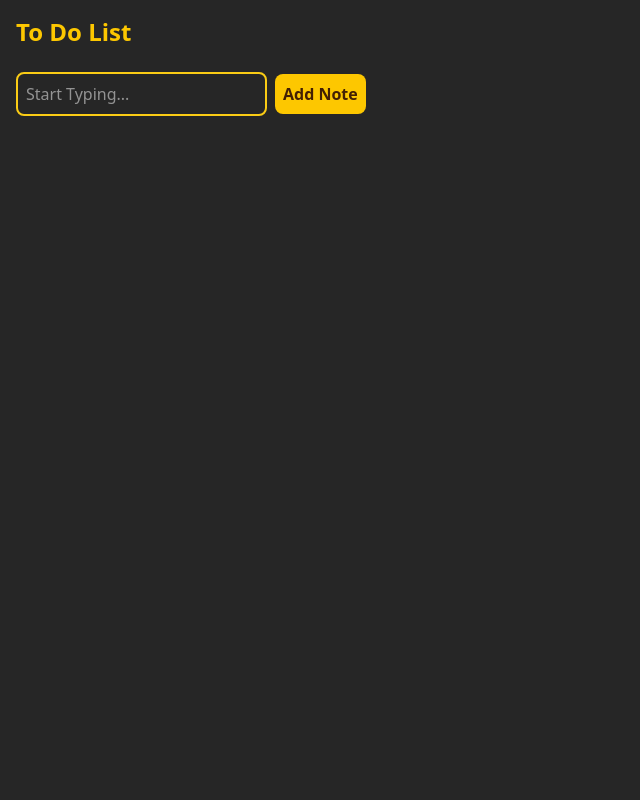
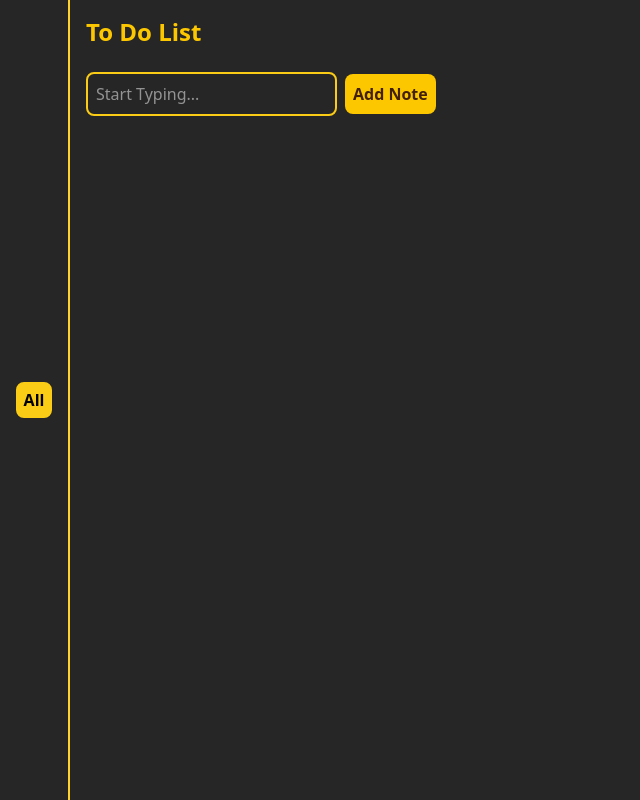
Before and after one commit to hayden-html/todo-react, a React (Vite) app: page / in a window 1280 px wide. Shown: the whole page, without its empty margins (0-640 px from the left). Built offline with nearby package versions, Linux system fonts and the light colour scheme.

Commit message:
added workspace sidebar UI

```diff
--- a/src/App.tsx
+++ b/src/App.tsx
@@ -4,6 +4,7 @@ import AddNoteForm from "./components/AddNoteForm";
 import NoteItem from "./components/Note.tsx";
 import type { Note } from "./types.ts";
 import "./styles/notes.scss";
+import Sidebar from "./components/layout/sidebar.tsx";
 
 function App() {
   // Set notes from localStorage data on render
@@ -23,7 +24,10 @@ function App() {
 
   return (
     <>
-      <div className="bg-neutral-800 min-h-screen p-4">
+      <div className="flex bg-neutral-800 min-h-screen">
+        <Sidebar></Sidebar>
+
+        <div className=" grow p-4">
           <header className="text-2xl font-bold mb-6 text-yellow-400">
             To Do List
           </header>
@@ -51,6 +55,7 @@ function App() {
             </div>
           </main>
         </div>
+      </div>
     </>
   );
 }
--- /dev/null
+++ b/src/components/layout/Sidebar.tsx
@@ -0,0 +1,14 @@
+import "../../styles/layout.scss";
+
+export default function Sidebar() {
+  return (
+    <nav className="p-4 border-r-2 border-amber-300 grid grid-cols-1 items-center">
+      <fieldset className="workspaces flex flex-col gap-4" name="workspace">
+        <label htmlFor="all" className="active">
+          <input type="radio" value="all" defaultChecked></input>
+          All
+        </label>
+      </fieldset>
+    </nav>
+  );
+}
--- /dev/null
+++ b/src/styles/layout.scss
@@ -0,0 +1,26 @@
+.workspaces {
+  label.active {
+    background-color: rgb(250 204 21);
+    color: rgb(0 0 0);
+  }
+
+  label {
+    border-radius: 0.5rem;
+    font-weight: 600;
+    padding-top: 0.25rem;
+    display: block;
+    text-align: center;
+    width: 2.25rem;
+    height: 2.25rem;
+    color: rgb(250 204 21);
+    border-color: rgb(250 204 21);
+    border-width: 2px;
+  }
+
+  input {
+    position: absolute;
+    height: 0px;
+    width: 0px;
+    opacity: 0;
+  }
+}
```
Lines whose indentation alone changed are shown as unchanged.
